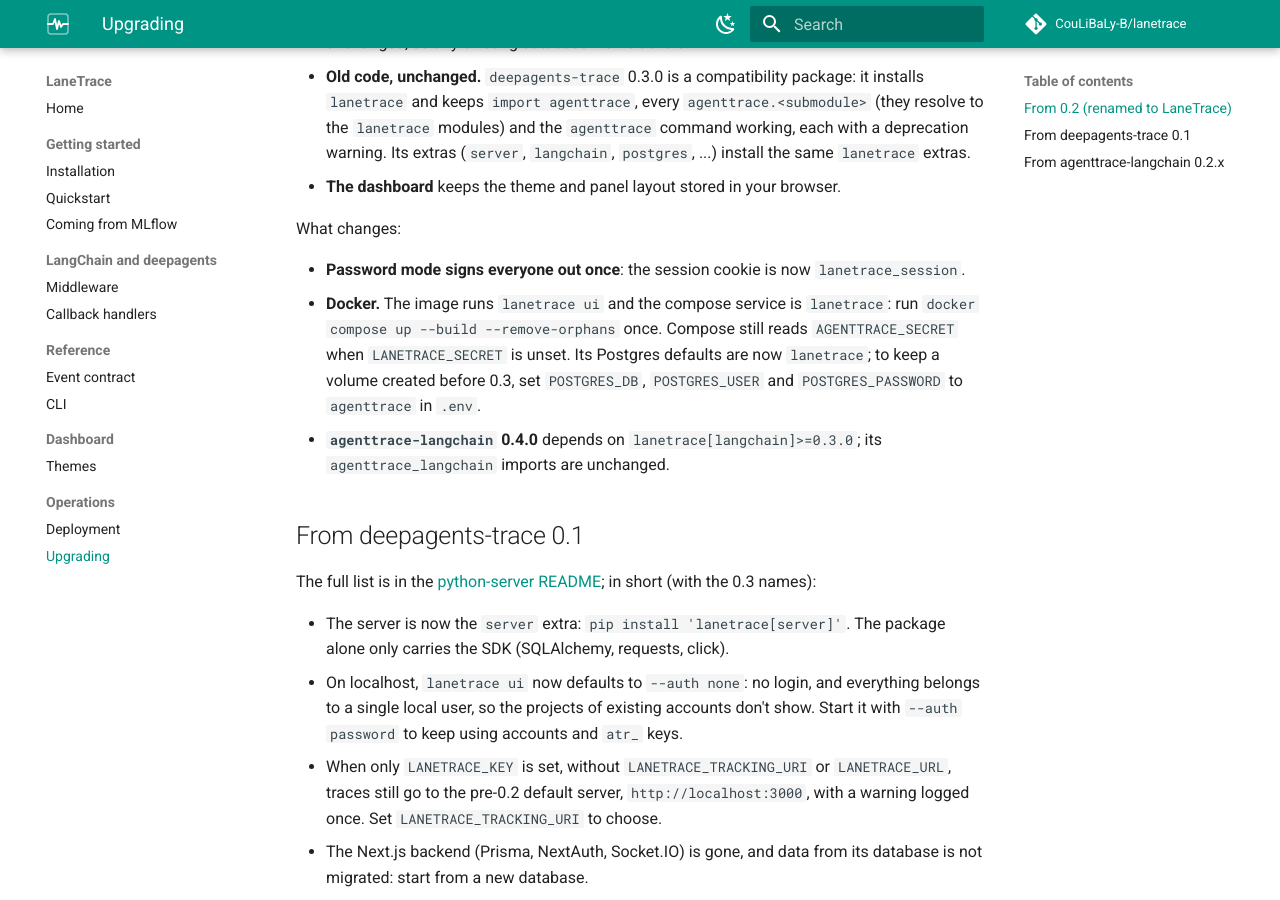
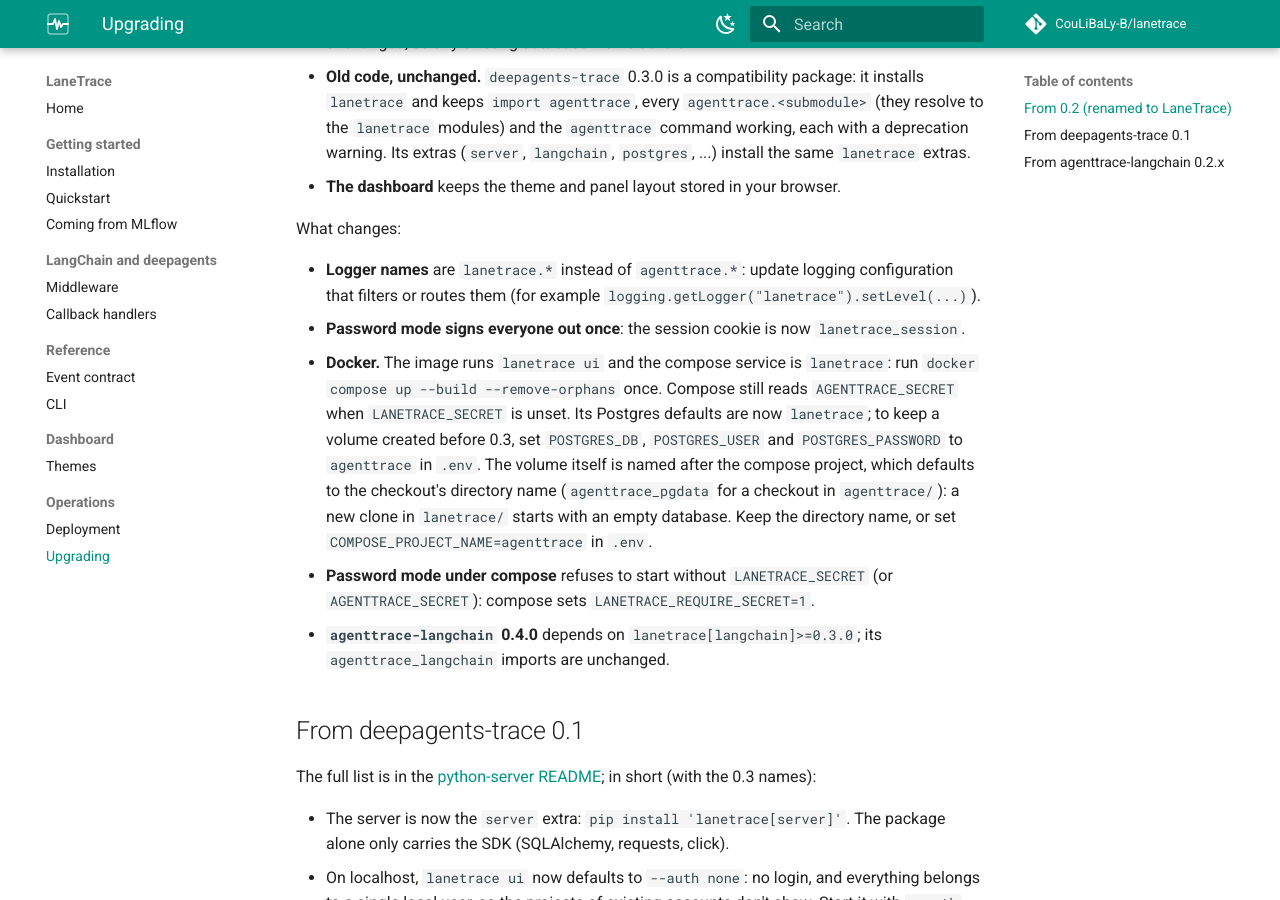
Before and after one commit to CouLiBaLy-B/agenttrace, an MkDocs documentation site: the page built from docs/upgrading.md, in a window 1280 px wide and 900 px high, scrolled down 1192 px. Built offline with MkDocs 1.6.1 and Material for MkDocs 9.7.7, drawn with Linux system fonts in a browser that asks for light colours; comment, search, counter and statistics services are not loaded.

Commit message:
docs: logger names, compose volume naming, the PyPI agenttrace clash
Co-Authored-By: Claude Opus 5.5 (1M context) <noreply@anthropic.com>

```diff
--- a/docs/upgrading.md
+++ b/docs/upgrading.md
@@ -42,6 +42,9 @@ What keeps working while you migrate:
 
 What changes:
 
+- **Logger names** are `lanetrace.*` instead of `agenttrace.*`: update
+  logging configuration that filters or routes them (for example
+  `logging.getLogger("lanetrace").setLevel(...)`).
 - **Password mode signs everyone out once**: the session cookie is now
   `lanetrace_session`.
 - **Docker.** The image runs `lanetrace ui` and the compose service is
@@ -49,7 +52,14 @@ What changes:
   Compose still reads `AGENTTRACE_SECRET` when `LANETRACE_SECRET` is unset.
   Its Postgres defaults are now `lanetrace`; to keep a volume created before
   0.3, set `POSTGRES_DB`, `POSTGRES_USER` and `POSTGRES_PASSWORD` to
-  `agenttrace` in `.env`.
+  `agenttrace` in `.env`. The volume itself is named after the compose
+  project, which defaults to the checkout's directory name
+  (`agenttrace_pgdata` for a checkout in `agenttrace/`): a new clone in
+  `lanetrace/` starts with an empty database. Keep the directory name, or set
+  `COMPOSE_PROJECT_NAME=agenttrace` in `.env`.
+- **Password mode under compose** refuses to start without
+  `LANETRACE_SECRET` (or `AGENTTRACE_SECRET`): compose sets
+  `LANETRACE_REQUIRE_SECRET=1`.
 - **`agenttrace-langchain` 0.4.0** depends on `lanetrace[langchain]>=0.3.0`;
   its `agenttrace_langchain` imports are unchanged.
 
```
Also changed, not shown: integrations/deepagents-trace/README.md (+6 -0 lines).
